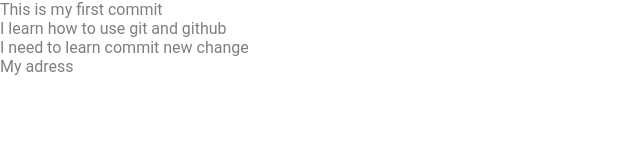
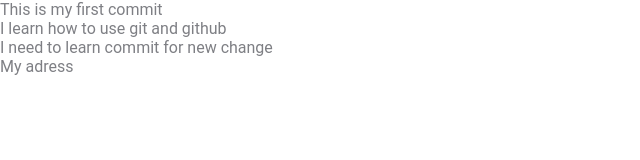
Before and after one commit to PKholodniuk/myFirstSite, a plain HTML site: page index.html in a window 1280 px wide. Shown: the full height of the page, 0-640 px from the left. Drawn offline with Linux system fonts and the light colour scheme.

Commit message:
corret content

```diff
--- a/index.html
+++ b/index.html
@@ -12,7 +12,7 @@
 <body>
 <body>This is my first commit</body>
 <h1>I learn how to use git and github</h1>
-<p>I need to learn commit new change</p>
+<p>I need to learn commit for new change</p>
 <footer>My adress</footer>
 </body>
 </html>
```
